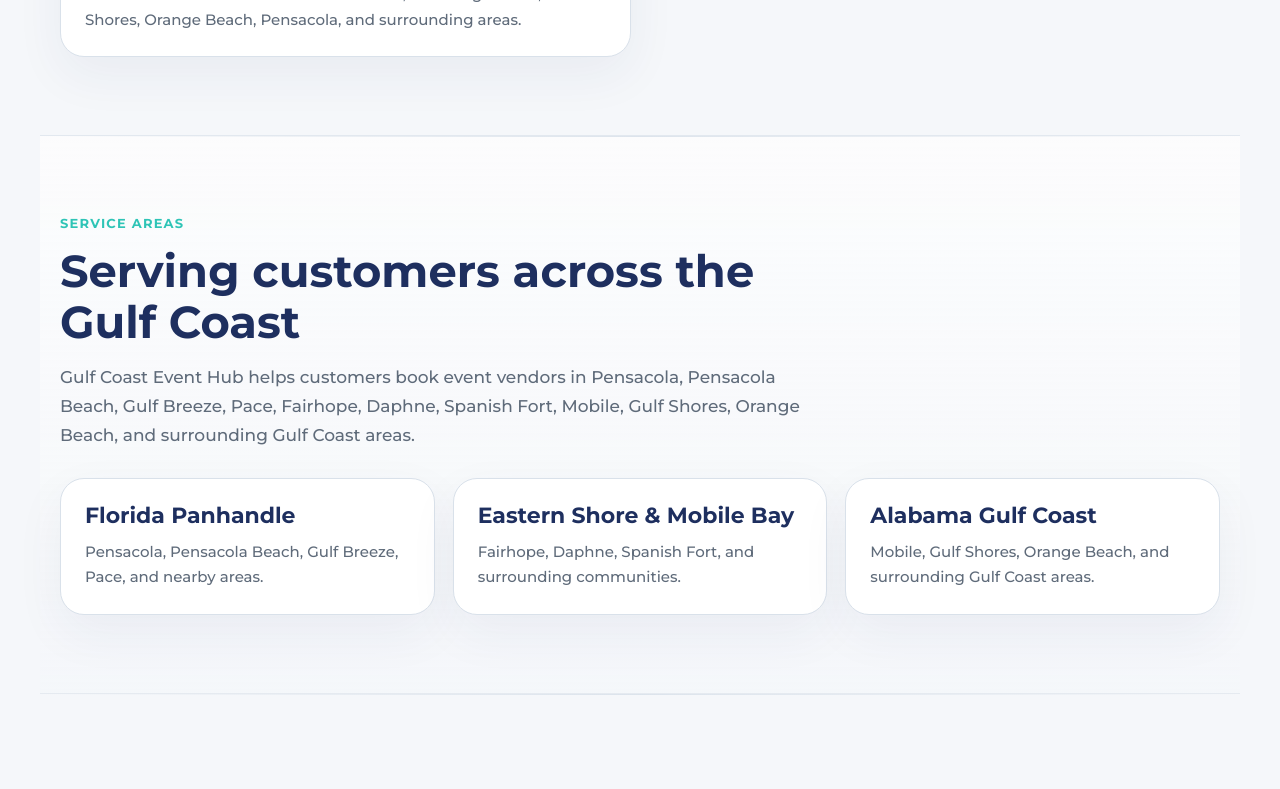
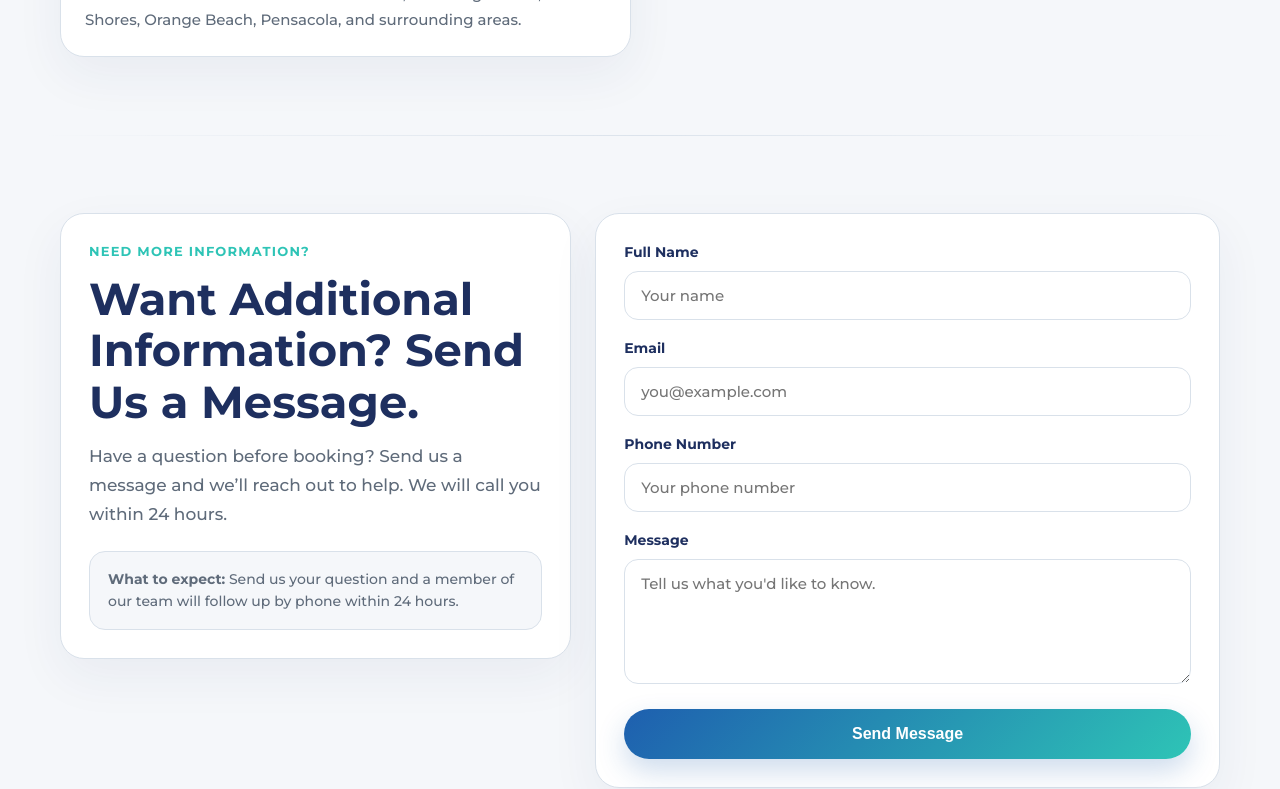
Before and after one commit to rynscull79/gulf-coast-event-hub, a React (Vite) app: page / in a window 1280 px wide. Shown: the part 6420-7209 px from the top of the page. Built offline with nearby package versions, Linux system fonts and the light colour scheme.

Commit message:
probably won't work

```diff
--- a/src/App.jsx
+++ b/src/App.jsx
@@ -23,7 +23,15 @@
     details: "",
   });
 
-  const [submitMessage, setSubmitMessage] = useState("");
+  const [infoForm, setInfoForm] = useState({
+  name: "",
+  email: "",
+  phone: "",
+  message: "",
+});
+
+  const [infoSubmitMessage, setInfoSubmitMessage] = useState("");
+    const [submitMessage, setSubmitMessage] = useState("");
 
  const serviceOptions = useMemo(
   () => [
@@ -260,6 +268,47 @@
   setSubmitMessage("Server error. Try again.");
 }
   };
+  const handleInfoChange = (e) => {
+    const { name, value } = e.target;
+    setInfoForm((prev) => ({ ...prev, [name]: value }));
+  };
+
+  const handleInfoSubmit = async (e) => {
+    e.preventDefault();
+
+    try {
+      const API_BASE_URL = import.meta.env.VITE_API_BASE_URL;
+
+      const response = await fetch(`${API_BASE_URL}/api/contact-message`, {
+        method: "POST",
+        headers: {
+          "Content-Type": "application/json",
+        },
+        body: JSON.stringify(infoForm),
+      });
+
+      const data = await response.json();
+
+      if (!response.ok) {
+        console.error("Contact backend error:", data);
+        setInfoSubmitMessage(data.message || "Message failed.");
+        return;
+      }
+
+      setInfoSubmitMessage("Message sent successfully. We will call you within 24 hours.");
+
+      setInfoForm({
+  name: "",
+  email: "",
+  phone: "",
+  message: "",
+});
+    } catch (error) {
+      console.error("Contact network error:", error);
+      setInfoSubmitMessage("Server error. Please try again.");
+    }
+  };
+
 
   return (
     <div className="page">
@@ -682,6 +731,84 @@
           </div>
         </section>
 
+                <section className="section">
+          <div className="requestWrap">
+            <div className="requestIntro">
+              <p className="sectionEyebrow">Need more information?</p>
+              <h2 className="sectionTitle">Want Additional Information? Send Us a Message.</h2>
+              <p className="sectionText">
+                Have a question before booking? Send us a message and we’ll reach out to help.
+                We will call you within 24 hours.
+              </p>
+
+              <div className="disclaimerBox">
+                <strong>What to expect:</strong> Send us your question and a member of our team
+                will follow up by phone within 24 hours.
+              </div>
+            </div>
+
+            <form onSubmit={handleInfoSubmit} className="formCard">
+              <div className="fieldWrap">
+                <label className="label">Full Name</label>
+                <input
+                  name="name"
+                  value={infoForm.name}
+                  onChange={handleInfoChange}
+                  placeholder="Your name"
+                  className="input"
+                  required
+                />
+              </div>
+
+              <div className="fieldWrap">
+                <label className="label">Email</label>
+                <input
+                  name="email"
+                  type="email"
+                  value={infoForm.email}
+                  onChange={handleInfoChange}
+                  placeholder="you@example.com"
+                  className="input"
+                  required
+                />
+              </div>
+
+              <div className="fieldWrap">
+  <label className="label">Phone Number</label>
+  <input
+    name="phone"
+    value={infoForm.phone}
+    onChange={handleInfoChange}
+    placeholder="Your phone number"
+    className="input"
+    required
+  />
+</div>
+
+              <div className="fieldWrap">
+                <label className="label">Message</label>
+                <textarea
+                  name="message"
+                  value={infoForm.message}
+                  onChange={handleInfoChange}
+                  placeholder="Tell us what you'd like to know."
+                  rows={5}
+                  className="textarea"
+                  required
+                />
+              </div>
+
+              {infoSubmitMessage && (
+                <p style={{ marginBottom: "16px", color: "#0d3b66", fontWeight: 700 }}>
+                  {infoSubmitMessage}
+                </p>
+              )}
+
+              <button type="submit" className="submitButton">Send Message</button>
+            </form>
+          </div>
+        </section>
+
         <section className="section sectionAlt">
           <div className="sectionHeadingWrap">
             <p className="sectionEyebrow">Service Areas</p>
```
